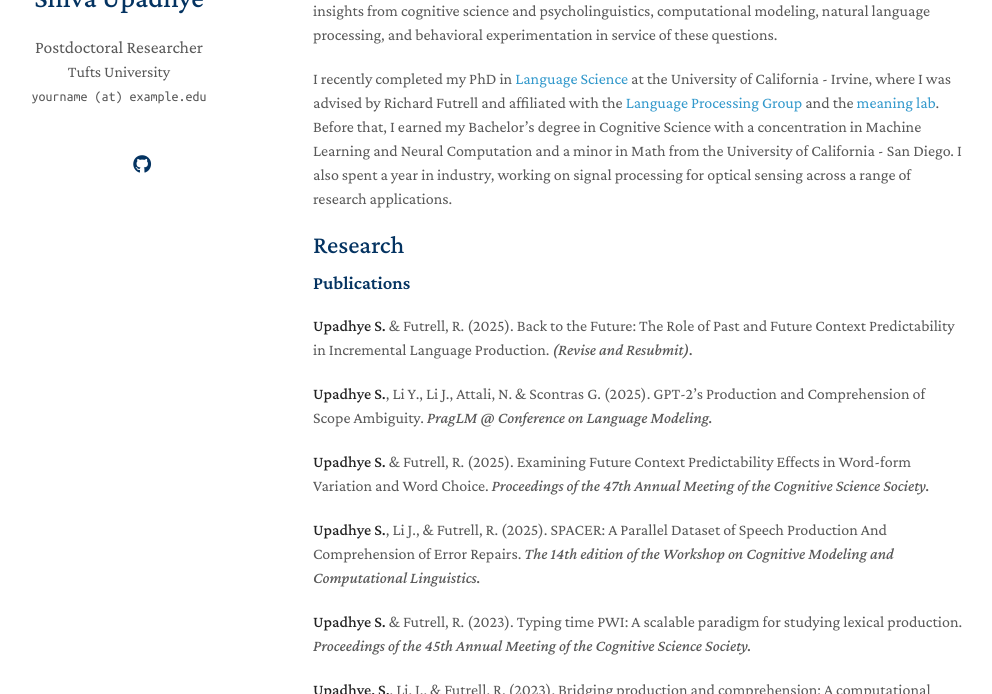
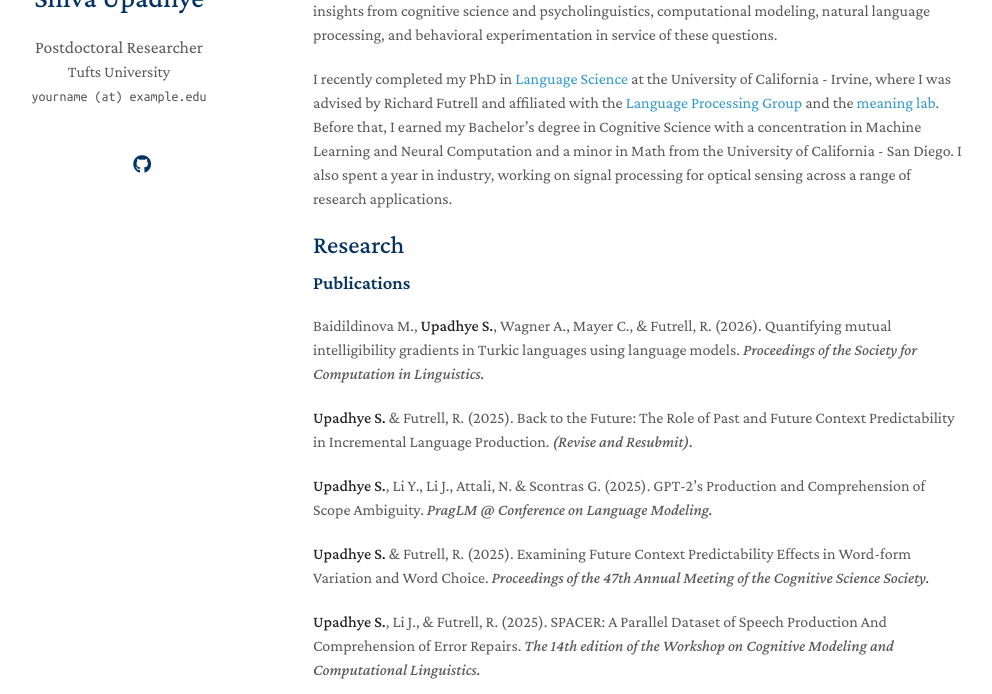
Before and after one commit to shiupadhye/shiupadhye.github.io, a Jekyll site: the page built from index.md, in a window 1280 px wide and 900 px high, cut to the strip 206-900 px from the top of the window. Shown: the whole strip, without its empty margins (157-1149 px from the left). Built offline with Jekyll 4.4.1, drawn with Linux system fonts in a browser that asks for light colours; a style sheet for code colours, icons or effects is not loaded; our own code applies the rules of GitHub Pages for plain Markdown files.

Commit message:
Update index.md

```diff
--- a/index.md
+++ b/index.md
@@ -12,6 +12,8 @@ Before that, I earned my Bachelor’s degree in Cognitive Science with a concent
 
 ## Research
 ### Publications
+
+<p>Baidildinova M., <strong>Upadhye S.</strong>, Wagner A., Mayer C., &amp; Futrell, R. (2026). Quantifying mutual intelligibility gradients in Turkic languages using language models. <em>Proceedings of the Society for Computation in Linguistics.</em></p>
 
 <p><strong>Upadhye S.</strong> &amp; Futrell, R. (2025). Back to the Future: The Role of Past and Future Context Predictability in Incremental Language Production. <em>(Revise and Resubmit).</em></p>
 
```
